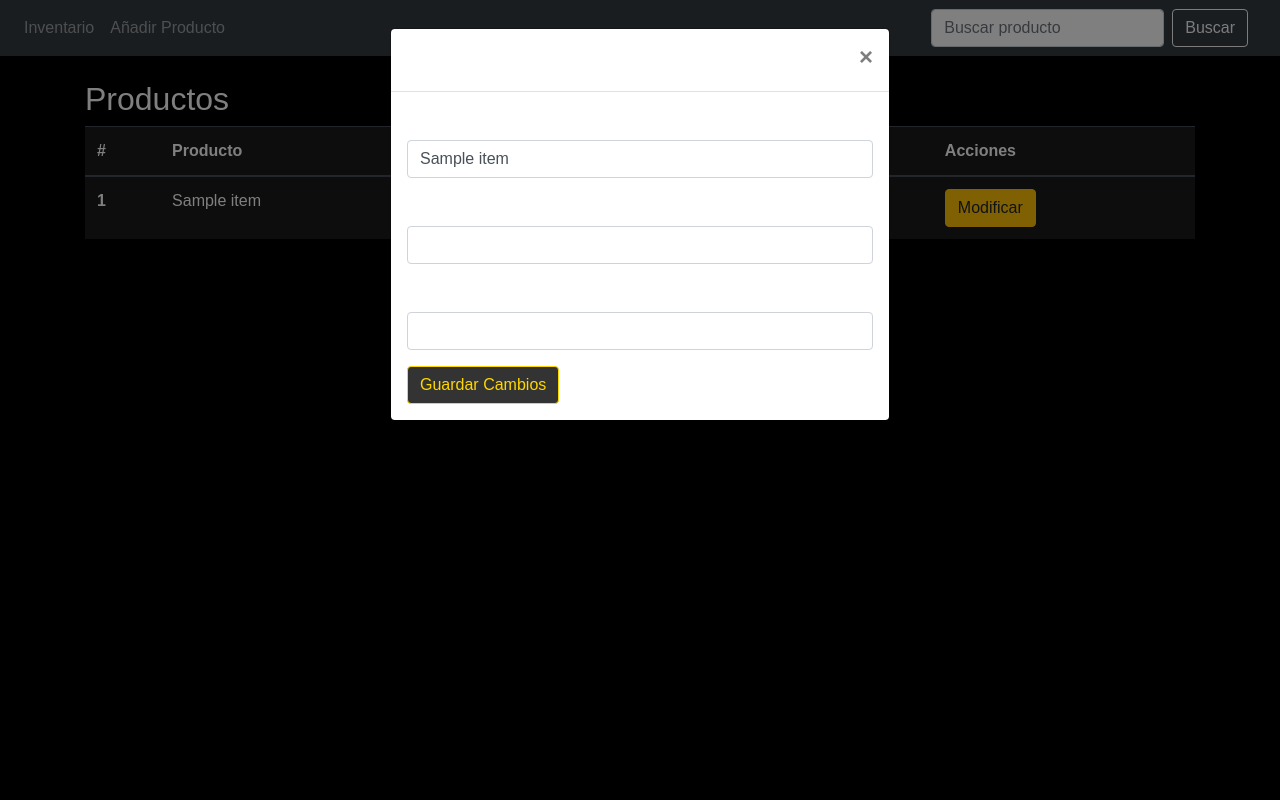
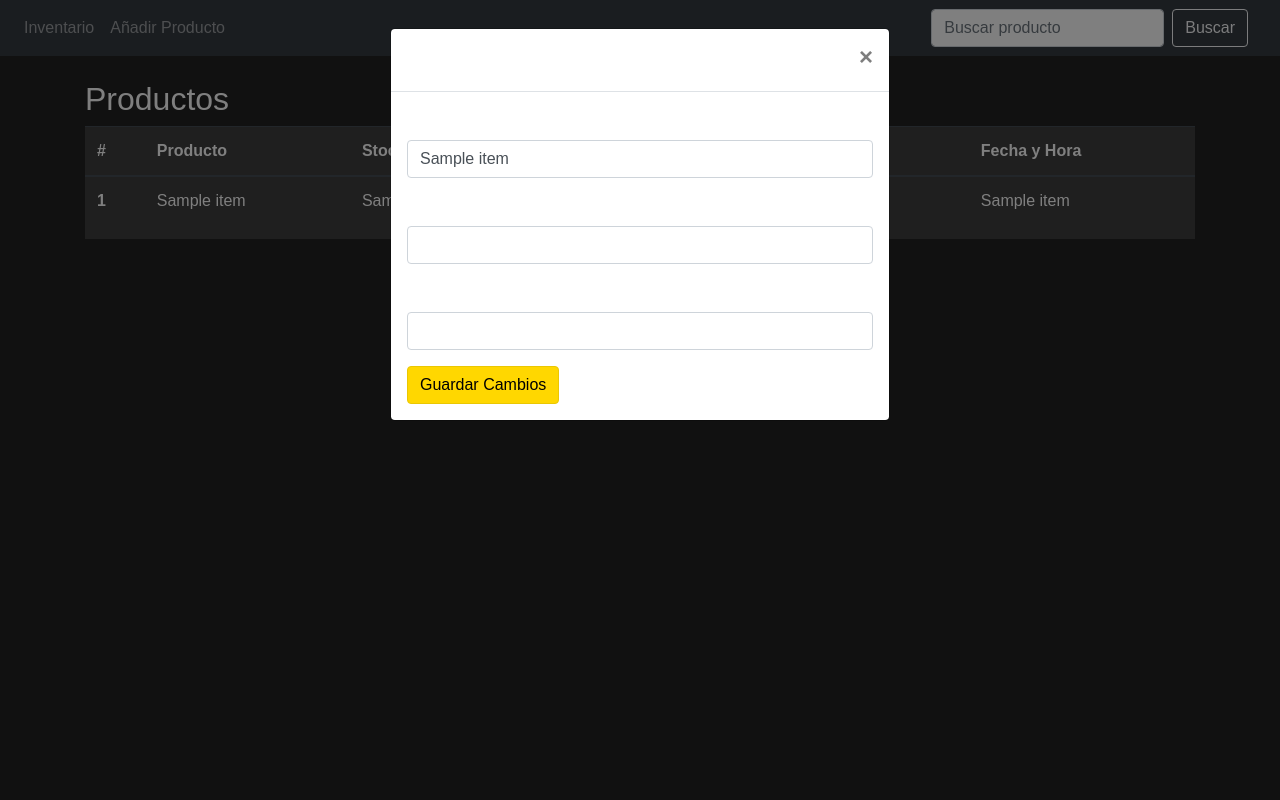
Before and after one commit to SofiaFer889/Inventario, a Flask app: template templates/index.html in a window 1280 px wide, after a click on "Modificar". Run offline with Flask 3, Linux system fonts and the light colour scheme; the template is opened without the code that fills it: most values are stand-ins (such as "Sample title", 1, 10 or a date in 2020); some libraries are stand-ins or nearby versions.

Commit message:
add fecha y hs, cambios css

```diff
--- a/app.py
+++ b/app.py
@@ -7,7 +7,11 @@ def create_table():
     conn = sqlite3.connect('inventory.db')
     cursor = conn.cursor()
     cursor.execute('''CREATE TABLE IF NOT EXISTS inventory
-                      (id INTEGER PRIMARY KEY, product TEXT, amount INTEGER, price INTEGER)''')
+                  (id INTEGER PRIMARY KEY,
+                   product TEXT,
+                   amount INTEGER,
+                   price INTEGER,
+                   timestamp TIMESTAMP DEFAULT CURRENT_TIMESTAMP)''')
     conn.commit()
     conn.close()
 
@@ -46,7 +50,7 @@ def modify_product():
 
         conn = sqlite3.connect('inventory.db')
         cursor = conn.cursor()
-        cursor.execute('UPDATE inventory SET product=?, amount=?, price=? WHERE id=?', (modifyProduct, modifyAmount, modifyPrice, product_id))
+        cursor.execute('UPDATE inventory SET product=?, amount=?, price=?, timestamp=CURRENT_TIMESTAMP WHERE id=?', (modifyProduct, modifyAmount, modifyPrice, product_id))
         conn.commit()
         conn.close()
 
--- a/static/style.css
+++ b/static/style.css
@@ -1,34 +1,30 @@
 body {
     font-family: 'Cursive', sans-serif;
-    background-color: black;
-    color: white;
+    background-color: #222;
+    color: #ffffff;
 }
 
 .navbar {
-    background-color: #2a2727;
-}
-
-.navbar-brand,
-.navbar-nav .nav-link {
-    color: #f9d400;
+    background-color: #333;
 }
 
 .btn-primary {
-    background-color: #333;
-    border-color: #FFD700;
-    color: #FFD700;
+    background-color: #FFD700;
+    border-color: #eac702;
+    color: #000000;
 }
 
 .btn-primary:hover {
-    background-color: #FFD700;
-    color: #333;
+    background-color: #FFDF00;
+    color: #000000;
 }
 
 .table {
-    background-color: #33333385;
+    background-color: #3e3e3e;
 }
 
 .table th,
 .table td {
-    border-color: #f9d400;
+    border-color: #FFD700;
+    color: #ffffff;
 }
--- a/templates/index.html
+++ b/templates/index.html
@@ -56,9 +56,10 @@
                     <tr>
                         <th scope="col">#</th>
                         <th scope="col">Producto</th>
-                        <th scope="col">Cantidad</th>
+                        <th scope="col">Stock</th>
                         <th scope="col">Precio</th>
-                        <th scope="col">Acciones</th>
+                        <th scope="col">Modificar</th>
+                        <th scope="col">Fecha y Hora</th>
                     </tr>
                 </thead>
                 <tbody>
@@ -69,6 +70,7 @@
                         <td>{{ item[2] }}</td>
                         <td>{{ item[3] }}</td>
                         <td><button type="button" class="btn btn-warning" data-toggle="modal" data-target="#modifyProductModal{{ item[0] }}">Modificar</button></td>
+                        <td>{{ item[4] }}</td>
                     </tr>
                     <div class="modal fade" id="modifyProductModal{{ item[0] }}" tabindex="-1" role="dialog" aria-labelledby="modifyProductModalLabel{{ item[0] }}" aria-hidden="true">
                         <div class="modal-dialog" role="document">
--- a/templates/search_results.html
+++ b/templates/search_results.html
@@ -36,9 +36,10 @@
                 <tr>
                     <th scope="col">#</th>
                     <th scope="col">Producto</th>
-                    <th scope="col">Cantidad</th>
+                    <th scope="col">Stock</th>
                     <th scope="col">Precio</th>
-                    <th scope="col">Acciones</th>
+                    <th scope="col">Modificar</th>
+                    <th scope="col">Fecha y Hora</th>
                 </tr>
             </thead>
             <tbody>
@@ -49,6 +50,7 @@
                     <td>{{ result[2] }}</td>
                     <td>{{ result[3] }}</td>
                     <td><button type="button" class="btn btn-warning" data-toggle="modal" data-target="#modifyProductModal{{ loop.index }}">Modificar</button></td>
+                    <td>{{ result[4] }}</td>
                 </tr>
                 <div class="modal fade" id="modifyProductModal{{ loop.index }}" tabindex="-1" role="dialog" aria-labelledby="modifyProductModalLabel{{ loop.index }}" aria-hidden="true">
                     <div class="modal-dialog" role="document">
```
Also changed, not shown: inventory.db.
